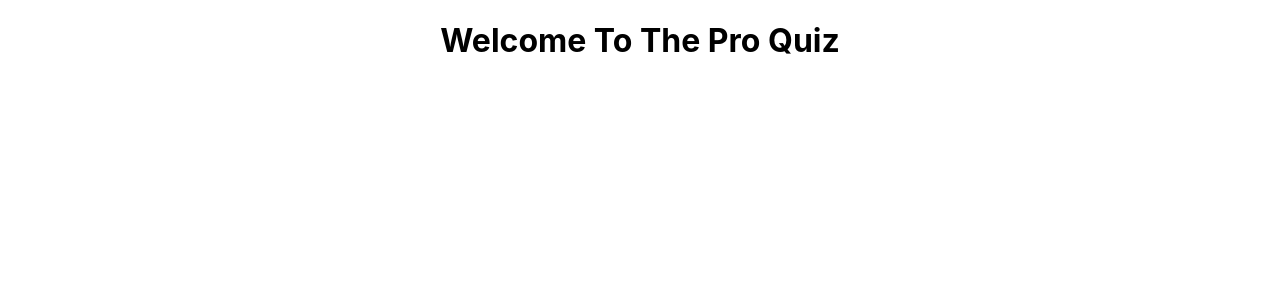
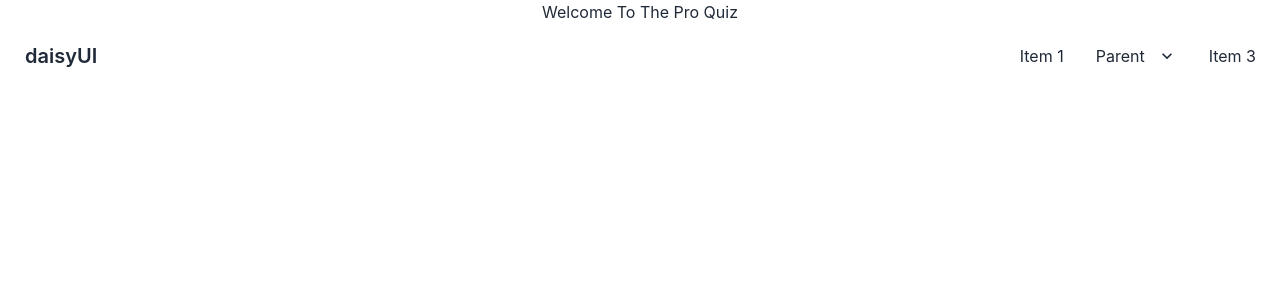
Before and after one commit to khanjubayer93/pro-quiz, a React (Create React App) app: page / in a window 1280 px wide. Shown: the top 300 px of the page. Built offline with nearby package versions, Linux system fonts and the light colour scheme.

Commit message:
navbar done

```diff
--- a/package.json
+++ b/package.json
@@ -6,8 +6,10 @@
     "@testing-library/jest-dom": "^5.16.5",
     "@testing-library/react": "^13.4.0",
     "@testing-library/user-event": "^13.5.0",
+    "daisyui": "^2.31.0",
     "react": "^18.2.0",
     "react-dom": "^18.2.0",
+    "react-router-dom": "^6.4.2",
     "react-scripts": "5.0.1",
     "web-vitals": "^2.1.4"
   },
@@ -34,5 +36,8 @@
       "last 1 firefox version",
       "last 1 safari version"
     ]
+  },
+  "devDependencies": {
+    "tailwindcss": "^3.1.8"
   }
 }
--- /dev/null
+++ b/postcss.config.js
@@ -0,0 +1,6 @@
+module.exports = {
+  plugins: {
+    tailwindcss: {},
+    autoprefixer: {},
+  },
+}
--- a/src/App.js
+++ b/src/App.js
@@ -1,9 +1,11 @@
 import './App.css';
+import Header from './components/Header/Header';
 
 function App() {
   return (
     <div className="App">
       <h1>Welcome To The Pro Quiz</h1>
+      <Header></Header>
     </div>
   );
 }
--- /dev/null
+++ b/src/components/Header/Header.jsx
@@ -0,0 +1,31 @@
+import React from 'react';
+
+const Header = () => {
+    return (
+        <nav>
+            <div className="navbar bg-base-100">
+                <div className="flex-1">
+                    <a className="btn btn-ghost normal-case text-xl">daisyUI</a>
+                </div>
+                <div className="flex-none">
+                    <ul className="menu menu-horizontal p-0">
+                        <li><a>Item 1</a></li>
+                        <li tabIndex={0}>
+                            <a>
+                                Parent
+                                <svg className="fill-current" xmlns="http://www.w3.org/2000/svg" width="20" height="20" viewBox="0 0 24 24"><path d="M7.41,8.58L12,13.17L16.59,8.58L18,10L12,16L6,10L7.41,8.58Z" /></svg>
+                            </a>
+                            <ul className="p-2 bg-base-100">
+                                <li><a>Submenu 1</a></li>
+                                <li><a>Submenu 2</a></li>
+                            </ul>
+                        </li>
+                        <li><a>Item 3</a></li>
+                    </ul>
+                </div>
+            </div>
+        </nav>
+    );
+};
+
+export default Header;
--- a/src/index.css
+++ b/src/index.css
@@ -1,3 +1,7 @@
+@tailwind base;
+@tailwind components;
+@tailwind utilities;
+
 body {
   margin: 0;
   font-family: -apple-system, BlinkMacSystemFont, 'Segoe UI', 'Roboto', 'Oxygen',
--- /dev/null
+++ b/tailwind.config.js
@@ -0,0 +1,10 @@
+/** @type {import('tailwindcss').Config} */
+module.exports = {
+  content: [
+    "./src/**/*.{js,jsx,ts,tsx}",
+  ],
+  theme: {
+    extend: {},
+  },
+  plugins: [require("daisyui")],
+}
```
Also changed, not shown: 1 other file (tests, documents, lock files or other folders).
